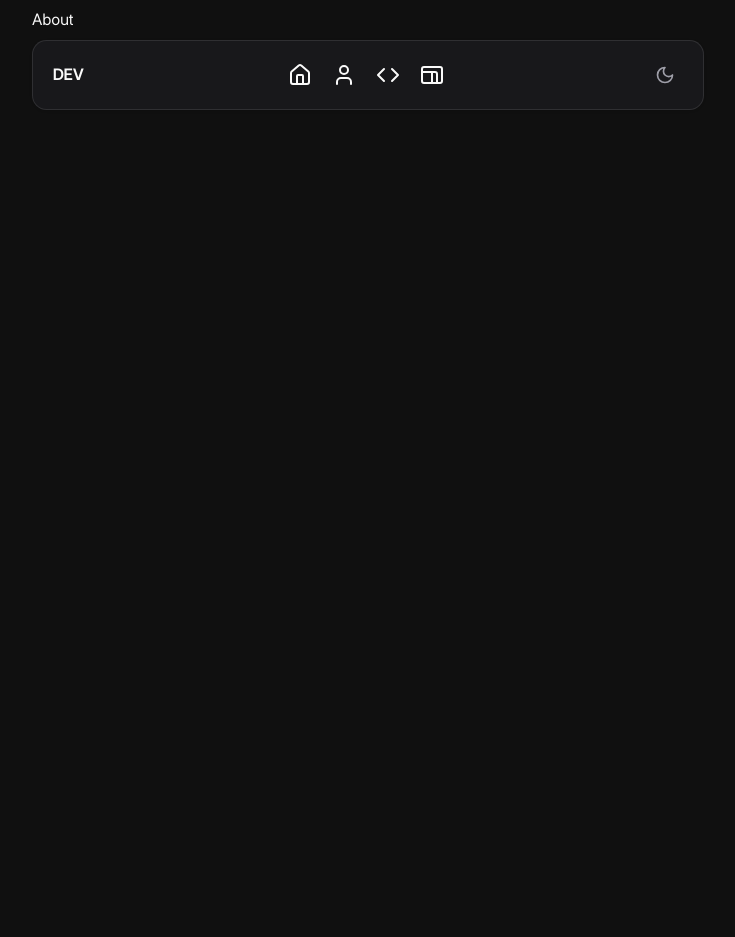
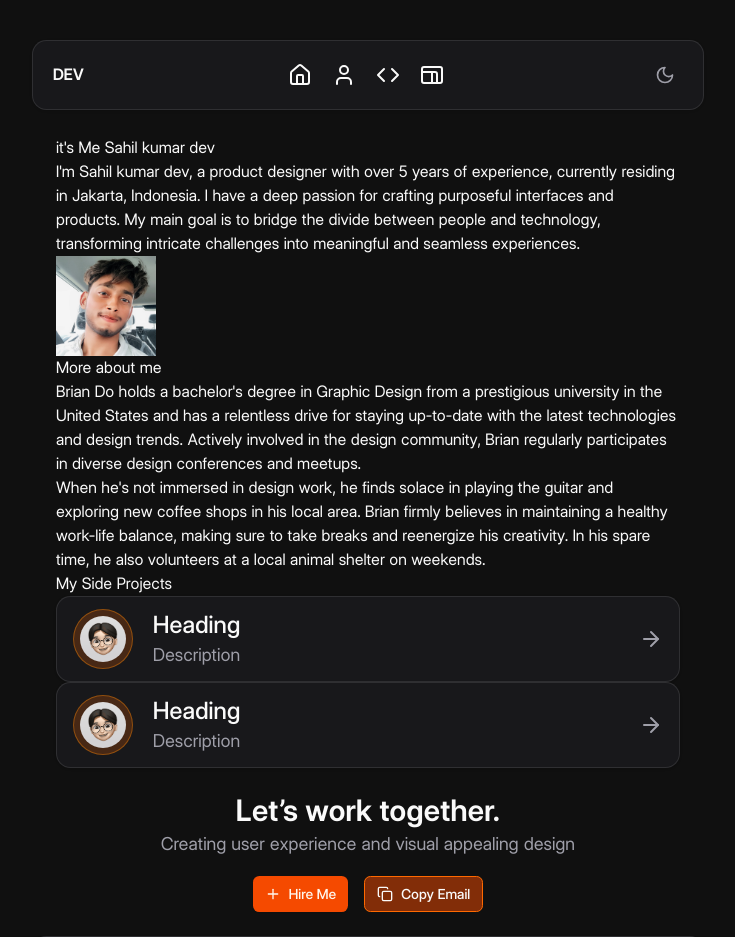
Before and after one commit to SahilKumarDev/sahilkumardev.com, a Next.js app: page /about in a window 1280 px wide. Shown: the top 937 px of the page, without its empty margins (272-1007 px from the left). Before the commit the page ends 800 px from the top, so only its background shows below. Built offline with nearby package versions, Linux system fonts and the light colour scheme.

Commit message:
Refactor code structure for improved readability and maintainability

```diff
--- a/app/(app)/about/page.tsx
+++ b/app/(app)/about/page.tsx
@@ -1,9 +1,46 @@
-import React from 'react'
+import ProjectCard from "@/components/_components/project-card";
+import Image from "next/image";
+import React from "react";
 
 const About = () => {
   return (
-    <div>About</div>
-  )
-}
+    <div className="mt-32 px-6">
+      <h1>it&apos;s Me Sahil kumar dev</h1>
+      <p>
+        I&apos;m Sahil kumar dev, a product designer with over 5 years of
+        experience, currently residing in Jakarta, Indonesia. I have a deep
+        passion for crafting purposeful interfaces and products. My main goal is
+        to bridge the divide between people and technology, transforming
+        intricate challenges into meaningful and seamless experiences.
+      </p>
+      <Image
+        src="/about.jpg"
+        alt="Profile Picture"
+        width={100}
+        height={100}
+        className=""
+      />
+      <h1>More about me</h1>
+      <p>
+        Brian Do holds a bachelor&apos;s degree in Graphic Design from a
+        prestigious university in the United States and has a relentless drive
+        for staying up-to-date with the latest technologies and design trends.
+        Actively involved in the design community, Brian regularly participates
+        in diverse design conferences and meetups.
+      </p>
+      <p>
+        When he&apos;s not immersed in design work, he finds solace in playing
+        the guitar and exploring new coffee shops in his local area. Brian
+        firmly believes in maintaining a healthy work-life balance, making sure
+        to take breaks and reenergize his creativity. In his spare time, he also
+        volunteers at a local animal shelter on weekends.
+      </p>
+      <h1>My Side Projects</h1>
+      {[1, 2].map((item) => (
+        <ProjectCard key={item} />
+      ))}
+    </div>
+  );
+};
 
-export default About
+export default About;
--- a/app/(app)/page.tsx
+++ b/app/(app)/page.tsx
@@ -1,14 +1,7 @@
 import ProjectCard from "@/components/_components/project-card";
 import { Button } from "@/components/ui/button";
 import { Card, CardHeader, CardContent } from "@/components/ui/card";
-import {
-  ArrowRight,
-  Copy,
-  Instagram,
-  Linkedin,
-  Plus,
-  Youtube,
-} from "lucide-react";
+import { ArrowRight, Copy, Plus } from "lucide-react";
 import Image from "next/image";
 
 const Home = () => {
@@ -90,47 +83,6 @@ const Home = () => {
             ))}
           </CardContent>
         </Card>
-
-        <div className="flex flex-col items-center justify-center text-center py-6">
-          <h1 className="text-3xl font-bold">Let’s work together.</h1>
-
-          <p className="text-muted-foreground text-lg pt-0.5 pb-2.5">
-            Creating user experience and visual appealing design
-          </p>
-          <div className="flex gap-4 mt-2">
-            <Button variant={"secondary"}>
-              <Plus />
-              Hire Me
-            </Button>
-            <Button>
-              <Copy />
-              Copy Email
-            </Button>
-          </div>
-        </div>
-
-        <Card>
-          <CardHeader className="mt-3">
-            <div className="flex items-center justify-between">
-              <h1 className="flex items-center gap-1.5 font-medium text-muted-foreground text-lg">
-                <div className="bg-muted-foreground h-2 w-2 rounded-full" />
-                Social Media
-              </h1>
-
-              <div className="flex items-center gap-2">
-                <button className="border border-muted-foreground/30 p-2 flex items-center justify-center bg-muted rounded-full h-10 w-10">
-                  <Instagram />
-                </button>
-                <button className="border border-muted-foreground/30 p-2 flex items-center justify-center bg-muted rounded-full h-10 w-10">
-                  <Youtube />
-                </button>
-                <button className="border border-muted-foreground/30 p-2 flex items-center justify-center bg-muted rounded-full h-10 w-10">
-                  <Linkedin />
-                </button>
-              </div>
-            </div>
-          </CardHeader>
-        </Card>
       </div>
     </div>
   );
--- a/components/footer.tsx
+++ b/components/footer.tsx
@@ -1,7 +1,52 @@
 import Link from "next/link";
+import { Button } from "@/components/ui/button";
+import { Card, CardHeader } from "@/components/ui/card";
+import { Copy, Instagram, Linkedin, Plus, Youtube } from "lucide-react";
 
 const Footer = () => {
   return (
+    <div>
+      <div className="flex flex-col items-center justify-center text-center py-6">
+        <h1 className="text-3xl font-bold">Let’s work together.</h1>
+
+        <p className="text-muted-foreground text-lg pt-0.5 pb-2.5">
+          Creating user experience and visual appealing design
+        </p>
+        <div className="flex gap-4 mt-2">
+          <Button variant={"secondary"}>
+            <Plus />
+            Hire Me
+          </Button>
+          <Button>
+            <Copy />
+            Copy Email
+          </Button>
+        </div>
+      </div>
+
+      <Card>
+        <CardHeader className="mt-3">
+          <div className="flex items-center justify-between">
+            <h1 className="flex items-center gap-1.5 font-medium text-muted-foreground text-lg">
+              <div className="bg-muted-foreground h-2 w-2 rounded-full" />
+              Social Media
+            </h1>
+
+            <div className="flex items-center gap-2">
+              <button className="border border-muted-foreground/30 p-2 flex items-center justify-center bg-muted rounded-full h-10 w-10">
+                <Instagram />
+              </button>
+              <button className="border border-muted-foreground/30 p-2 flex items-center justify-center bg-muted rounded-full h-10 w-10">
+                <Youtube />
+              </button>
+              <button className="border border-muted-foreground/30 p-2 flex items-center justify-center bg-muted rounded-full h-10 w-10">
+                <Linkedin />
+              </button>
+            </div>
+          </div>
+        </CardHeader>
+      </Card>
+
       <div className="flex flex-col md:flex-row items-center justify-center gap-2 dark:text-white/60 tracking-wider text-nowrap mt-3">
         Made with ❤️ by Developer
         <span className="flex gap-x-2">
@@ -22,6 +67,7 @@ const Footer = () => {
           </Link>
         </span>
       </div>
+    </div>
   );
 };
 
```
Also changed, not shown: public/about.jpg (added). Lines whose indentation alone changed are shown as unchanged.
